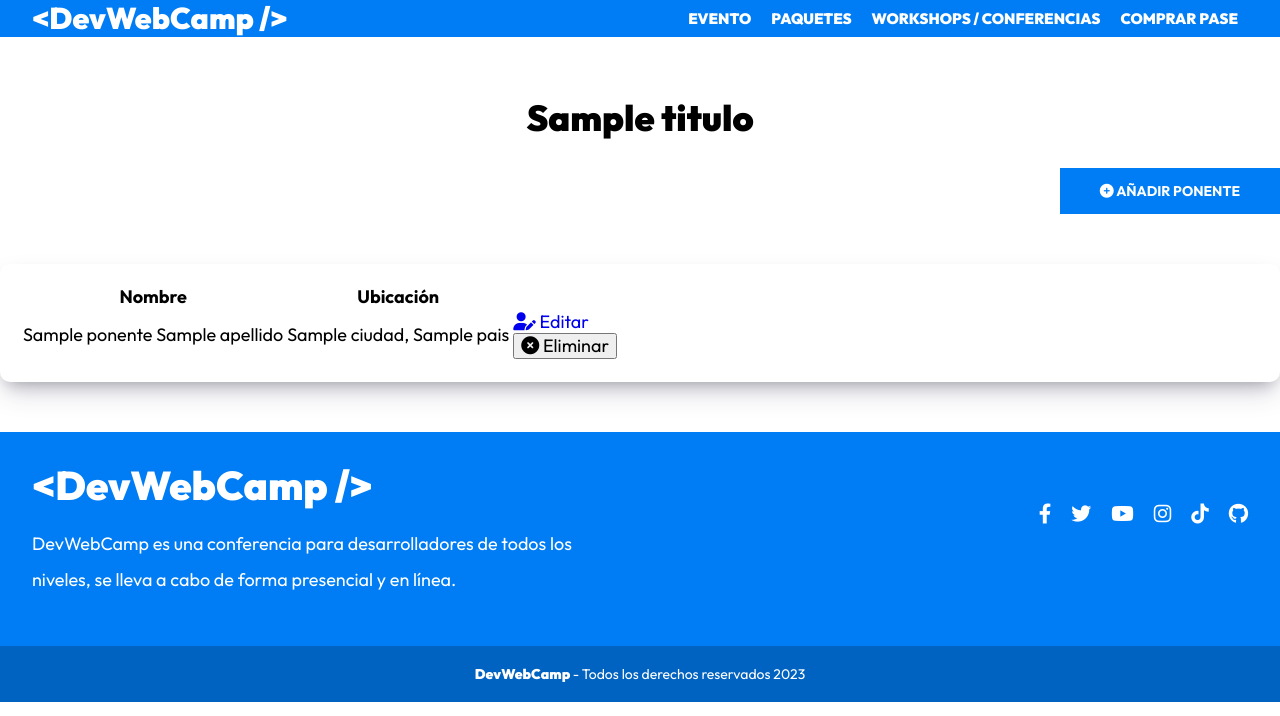
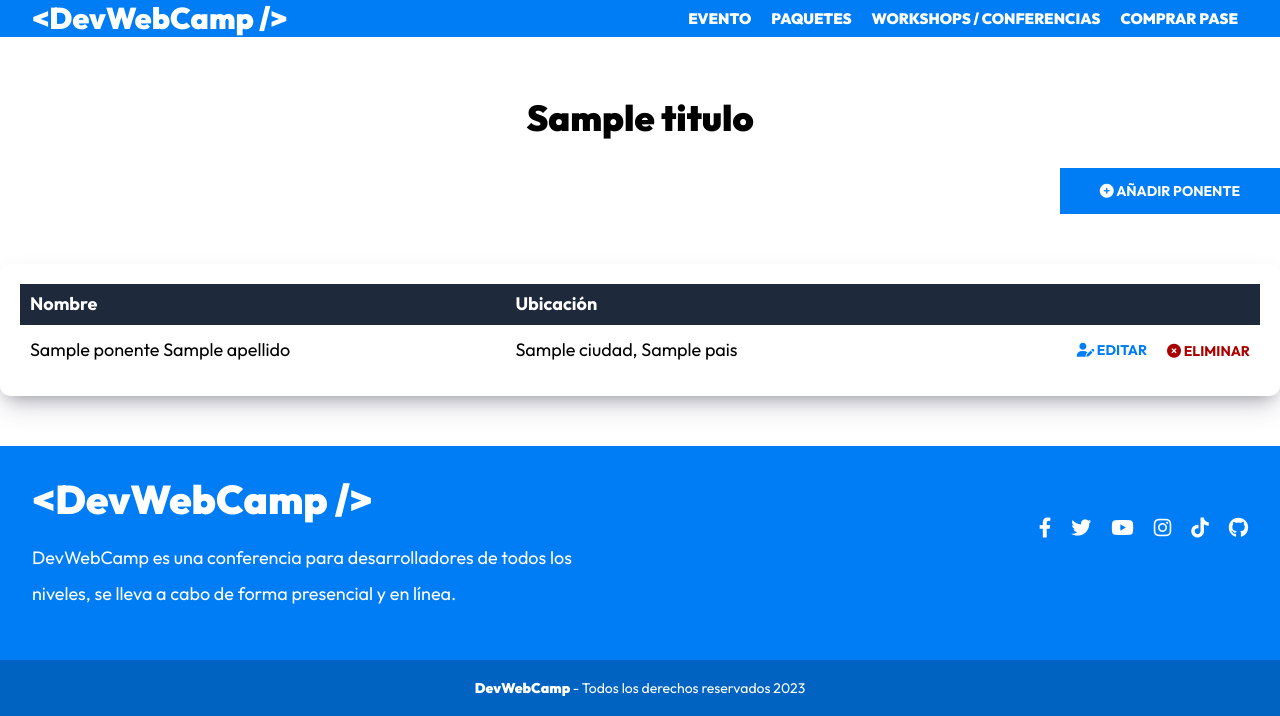
Before and after one commit to TatianaVal/DevWebCamp, a PHP site: template views/admin/ponentes/index.php in a window 1280 px wide. Shown: the part 501-1217 px from the top of the page. Run offline with PHP 8.4, Linux system fonts and the light colour scheme; the template is opened without the code that fills it: most values are stand-ins (such as "Sample title", 1, 10 or a date in 2020); some libraries are stand-ins or nearby versions.

Commit message:
Listado, Edicion y Eliminar Ponentes

```diff
--- a/src/scss/admin/_index.scss
+++ b/src/scss/admin/_index.scss
@@ -1 +1,2 @@
 @forward 'dashboard';
+@forward 'table';
--- /dev/null
+++ b/src/scss/admin/_table.scss
@@ -0,0 +1,50 @@
+@use 'base/mixins' as m;
+@use 'base/variables' as v;
+
+.table {
+    width: 100%;
+    border-collapse: collapse;
+
+    &__thead {
+        background-color: v.$gris-oscuro;
+        color: v.$blanco;
+    }
+    &__th {
+        padding: 1rem;
+        text-align: left;
+    }
+
+    &__tr {
+        &:nth-of-type(even) {
+            background-color: v.$gris-claro;
+        }
+    }
+
+    &__td {
+        padding: 1.5rem 1rem;
+
+        &--acciones {
+            @extend .table__td;
+            display: flex;
+            justify-content: flex-end;
+            gap: 2rem;
+            align-items: center;
+        }
+    }
+
+    &__accion {
+        all: unset;
+        text-transform: uppercase;
+        font-size: 1.4rem;
+        font-weight: v.$bold;
+        &--editar {
+            color: v.$azul;
+        }
+        &--eliminar {
+           color: v.$rojo;
+        }
+        &:hover {
+            cursor: pointer;
+        }
+    }
+}
```
Also changed, not shown: controllers/PonentesController.php (+126 -8 lines), includes/funciones.php (+18 -0 lines), views/admin/ponentes/editar.php (added, +20 -0 lines), public/build/css/app.css, 1 other file.
